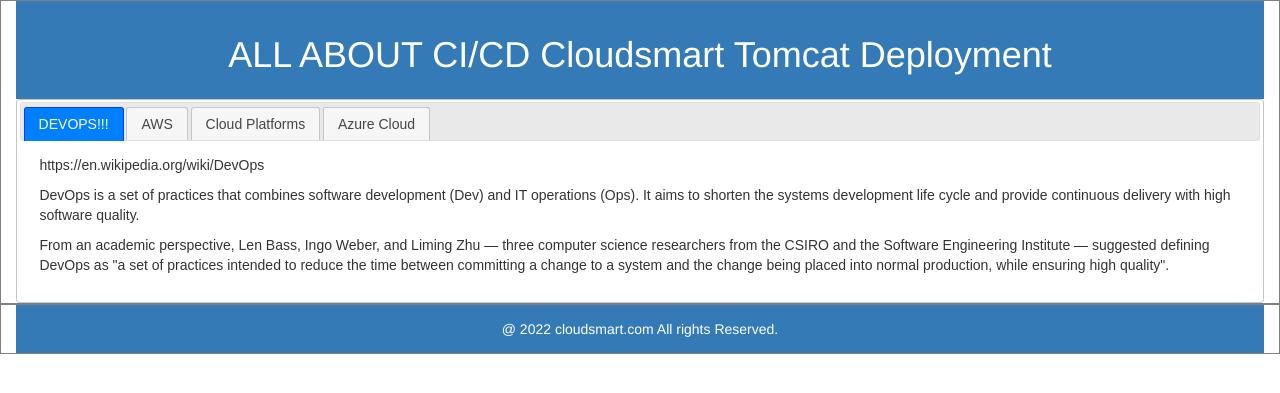
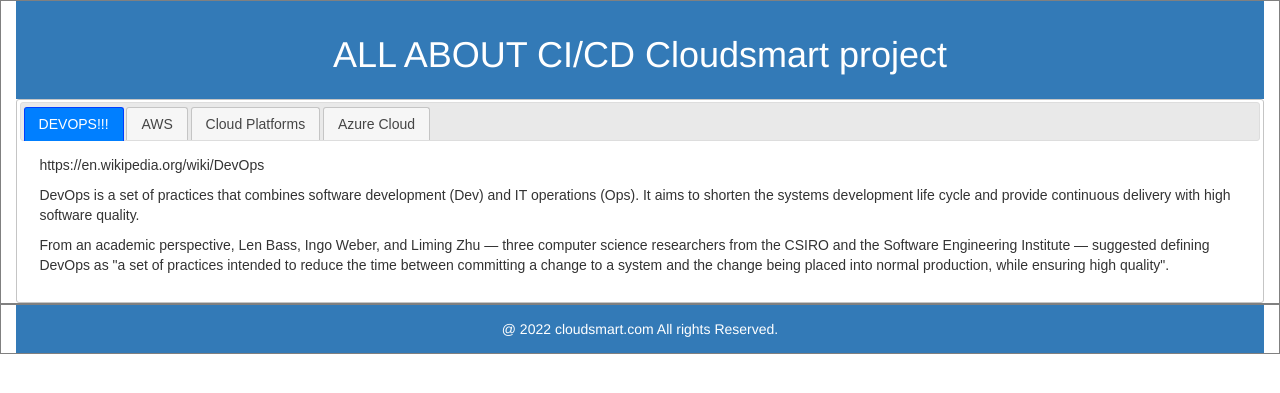
Before and after one commit to yogesh95sareen/project1, a web app: page / in a window 1280 px wide. Shown: the top 393 px of the page. Run offline with its HTML, style and script files only (its server is not run), Linux system fonts and the light colour scheme; data that the repository does not hold is empty; some libraries are stand-ins or nearby versions.

Commit message:
Update index.html

```diff
--- a/src/main/webapp/index.html
+++ b/src/main/webapp/index.html
@@ -27,7 +27,7 @@
 	<div class="container">
 
 		<header>
-			<h1> ALL ABOUT CI/CD Cloudsmart Tomcat Deployment </h1>
+			<h1> ALL ABOUT CI/CD Cloudsmart project  </h1>
 
 		</header>
 
```
